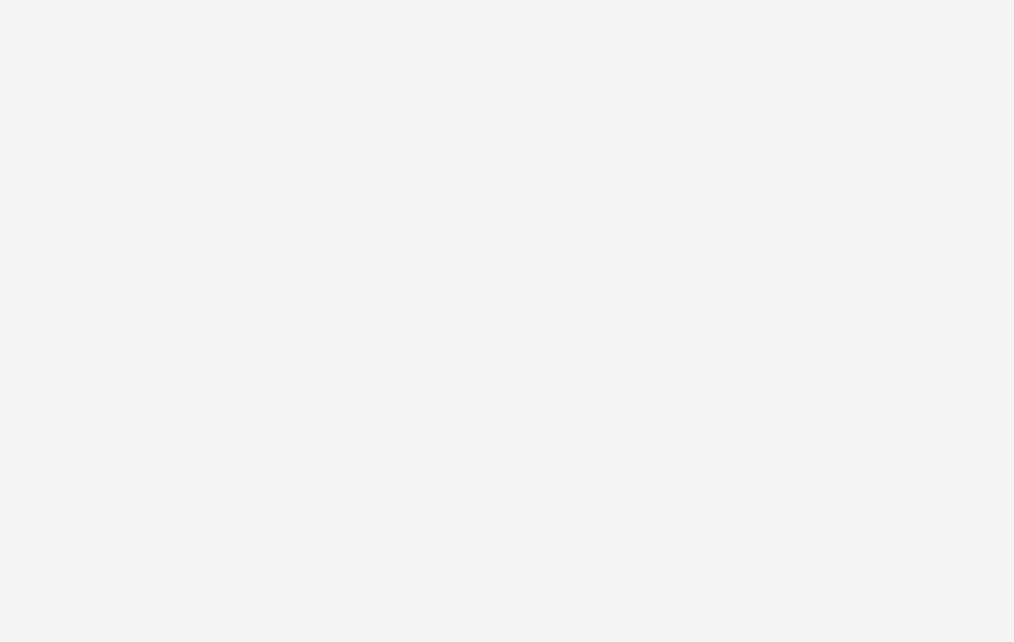
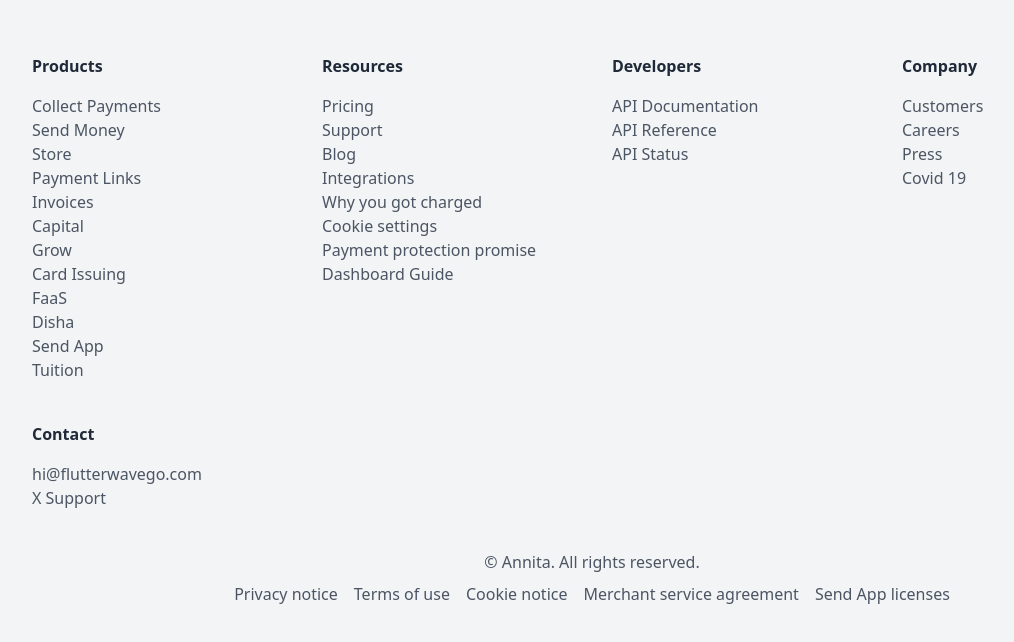
Before and after one commit to MorganTheTechEthusiast/annita-website, a Next.js app: page /blog in a window 1280 px wide. Shown: the part 786-1428 px from the top of the page, without its empty margins (48-1062 px from the left). Before the commit the page ends 800 px from the top, so only its background shows below. Built offline with nearby package versions, Linux system fonts and the light colour scheme.

Commit message:
Create Footer component to display links and contact information

```diff
--- a/app/layout.jsx
+++ b/app/layout.jsx
@@ -1,6 +1,7 @@
 import { Inter, Roboto } from "next/font/google";
 import "./globals.css";
 import Navbar from "@/components/Navbar";
+import Footer from "@/components/Footer";
 
 const inter = Inter({
   variable: "--font-inter",
@@ -27,6 +28,7 @@
       >
         <Navbar />
         <main className="min-h-screen">{children}</main>
+        <Footer />
       </body>
     </html>
   );
--- /dev/null
+++ b/components/Footer.jsx
@@ -0,0 +1,101 @@
+"use client";
+
+const Footer = () => {
+  return (
+    <footer className="bg-gray-100 dark:bg-black/20 py-10">
+      <div className="container mx-auto px-5 md:px-20">
+        <div className="grid grid-cols-1 md:grid-cols-4 gap-10">
+          {/* Products Column */}
+          <div>
+            <h3 className="font-bold mb-4">Products</h3>
+            <ul className="text-gray-600 dark:text-gray-300">
+              <li>Collect Payments</li>
+              <li>Send Money</li>
+              <li>Store</li>
+              <li>Payment Links</li>
+              <li>Invoices</li>
+              <li>Capital</li>
+              <li>Grow</li>
+              <li>Card Issuing</li>
+              <li>FaaS</li>
+              <li>Disha</li>
+              <li>Send App</li>
+              <li>Tuition</li>
+            </ul>
+          </div>
+
+          {/* Resources Column */}
+          <div>
+            <h3 className="font-bold mb-4">Resources</h3>
+            <ul className="text-gray-600 dark:text-gray-300">
+              <li>Pricing</li>
+              <li>Support</li>
+              <li>Blog</li>
+              <li>Integrations</li>
+              <li>Why you got charged</li>
+              <li>Cookie settings</li>
+              <li>Payment protection promise</li>
+              <li>Dashboard Guide</li>
+            </ul>
+          </div>
+
+          {/* Developers Column */}
+          <div>
+            <h3 className="font-bold mb-4">Developers</h3>
+            <ul className="text-gray-600 dark:text-gray-300">
+              <li>API Documentation</li>
+              <li>API Reference</li>
+              <li>API Status</li>
+            </ul>
+          </div>
+
+          {/* Company Column */}
+          <div>
+            <h3 className="font-bold mb-4">Company</h3>
+            <ul className="text-gray-600 dark:text-gray-300">
+              <li>Customers</li>
+              <li>Careers</li>
+              <li>Press</li>
+              <li>Covid 19</li>
+            </ul>
+          </div>
+
+          {/* Contact Column */}
+          <div>
+            <h3 className="font-bold mb-4">Contact</h3>
+            <ul className="text-gray-600 dark:text-gray-300">
+              <li>hi@flutterwavego.com</li>
+              <li>X Support</li>
+            </ul>
+          </div>
+        </div>
+
+        {/* Bottom Links */}
+        <div className="mt-10 text-center">
+          <p className="text-gray-600 dark:text-gray-300">
+            © Annita. All rights reserved.
+          </p>
+          <div className="flex justify-center space-x-4 mt-2">
+            <a href="#" className="text-gray-600 dark:text-gray-300">
+              Privacy notice
+            </a>
+            <a href="#" className="text-gray-600 dark:text-gray-300">
+              Terms of use
+            </a>
+            <a href="#" className="text-gray-600 dark:text-gray-300">
+              Cookie notice
+            </a>
+            <a href="#" className="text-gray-600 dark:text-gray-300">
+              Merchant service agreement
+            </a>
+            <a href="#" className="text-gray-600 dark:text-gray-300">
+              Send App licenses
+            </a>
+          </div>
+        </div>
+      </div>
+    </footer>
+  );
+};
+
+export default Footer;
```
